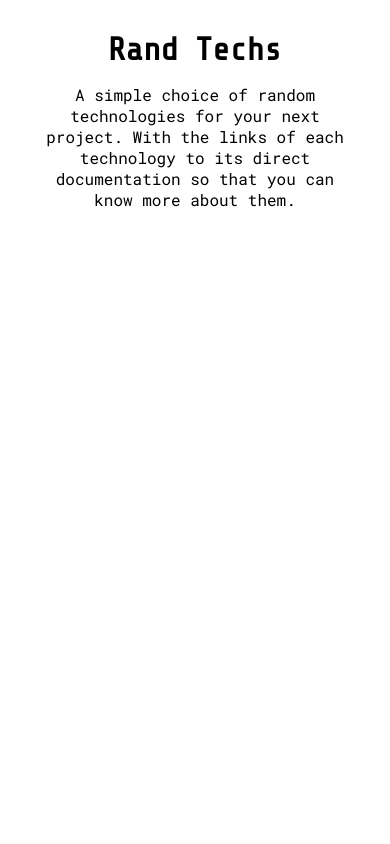
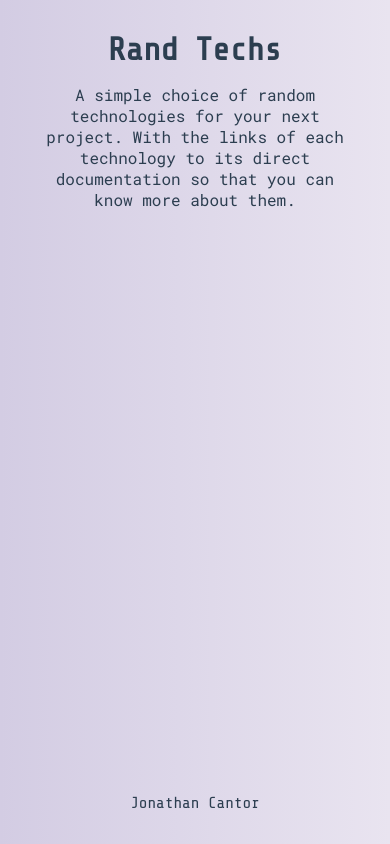
Before and after one commit to jonatcantor/rand-techs, a React (Create React App) app: page / in a window 390 px wide. Built offline with nearby package versions, Linux system fonts and the light colour scheme.

Commit message:
Footer component responsive

```diff
--- a/public/index.html
+++ b/public/index.html
@@ -15,6 +15,6 @@
   </head>
   <body>
     <noscript>You need to enable JavaScript to run this app.</noscript>
-    <div id="root"></div>
+    <div id="root" class="root"></div>
   </body>
 </html>
--- a/src/components/Footer.js
+++ b/src/components/Footer.js
@@ -3,7 +3,9 @@ import React from 'react'
 export const Footer = () => {
   return (
     <footer className='footer'>
-
+      <address className='footer__text'>
+        <a href='https://jonathancantor.dev' target='_blank' rel='noreferrer' className='footer__link'>Jonathan Cantor</a>
+      </address>
     </footer>
   );
 }
--- a/src/index.css
+++ b/src/index.css
@@ -9,6 +9,8 @@
 :root {
   --primary_font: 'Share Tech Mono', monospace;
   --secondary_font: 'Roboto Mono', monospace;
+
+  --primary_color: #2c3e50;
 
   --horizontal: 1rem;
   --vertical: 2rem;
@@ -45,16 +47,30 @@
 }
 
 body {
-  min-height: 100vh;
   scroll-behavior: smooth;
   text-rendering: optimizeSpeed;
+  background: #D3CCE3;
+  background: linear-gradient(90deg, #D3CCE3 0%, #E9E4F0 100%);
+  color: var(--primary_color);
+}
+
+a {
+  text-decoration: none;
+}
+
+.root {
+  min-height: 100vh;
+  max-width: 1920px;
+  margin: 0 auto;
+  display: flex;
+  flex-direction: column;
+  justify-content: space-between;
 }
 
 .header {
   display: flex;
   flex-direction: column;
   align-items: center;
-  margin: 0 auto;
   padding: var(--vertical) var(--horizontal);
 }
 
@@ -69,4 +85,28 @@ body {
   font-family: var(--secondary_font);
   font-size: 1rem;
   text-align: center;
+  max-width: 768px;
 }
+
+
+
+
+
+
+
+
+.footer {
+  padding: var(--vertical) var(--horizontal);
+  display: flex;
+  justify-content: center;
+}
+
+.footer__text {
+  font-family: var(--primary_font);
+  font-size: 1rem;
+  font-style: normal;
+}
+
+.footer__link {
+  color: var(--primary_color);
+}
```
